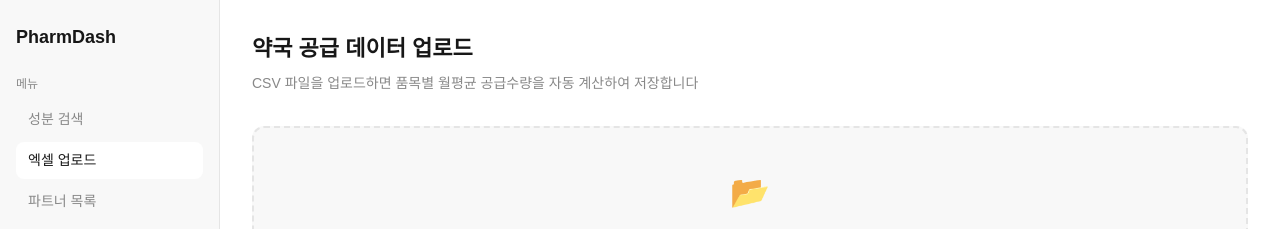
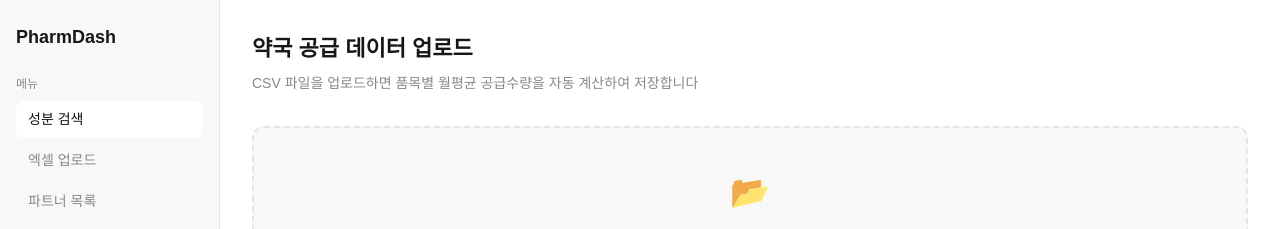
Before and after one commit to Huunni/develop-drug, a Next.js app: page /upload in a window 1280 px wide. Shown: the top 229 px of the page. Built offline with nearby package versions, Linux system fonts and the light colour scheme.

Commit message:
fix: 사이드바 메뉴 링크 연결

```diff
--- a/app/upload/page.tsx
+++ b/app/upload/page.tsx
@@ -47,13 +47,13 @@ export default function UploadPage() {
   return (
     <div style={{ display: 'grid', gridTemplateColumns: '220px 1fr', minHeight: '100vh', fontFamily: 'sans-serif' }}>
 
-      {/* 사이드바 */}
+{/* 사이드바 */}
       <div style={{ background: '#f8f8f8', borderRight: '1px solid #e5e5e5', padding: '24px 16px' }}>
         <div style={{ fontWeight: 600, fontSize: 18, marginBottom: 24 }}>PharmDash</div>
         <div style={{ fontSize: 12, color: '#888', marginBottom: 8 }}>메뉴</div>
-        <a href="/" style={{ display: 'block', padding: '8px 12px', borderRadius: 8, marginBottom: 4, cursor: 'pointer', fontSize: 14, color: '#888', textDecoration: 'none' }}>성분 검색</a>
-        <div style={{ padding: '8px 12px', borderRadius: 8, background: '#fff', marginBottom: 4, cursor: 'pointer', fontSize: 14 }}>엑셀 업로드</div>
-        <div style={{ padding: '8px 12px', borderRadius: 8, cursor: 'pointer', fontSize: 14, color: '#888' }}>파트너 목록</div>
+        <a href="/" style={{ display: 'block', padding: '8px 12px', borderRadius: 8, background: '#fff', marginBottom: 4, cursor: 'pointer', fontSize: 14, textDecoration: 'none', color: '#111' }}>성분 검색</a>
+        <a href="/upload" style={{ display: 'block', padding: '8px 12px', borderRadius: 8, marginBottom: 4, cursor: 'pointer', fontSize: 14, textDecoration: 'none', color: '#888' }}>엑셀 업로드</a>
+        <a href="#" style={{ display: 'block', padding: '8px 12px', borderRadius: 8, cursor: 'pointer', fontSize: 14, textDecoration: 'none', color: '#888' }}>파트너 목록</a>
       </div>
 
       {/* 메인 */}
```
